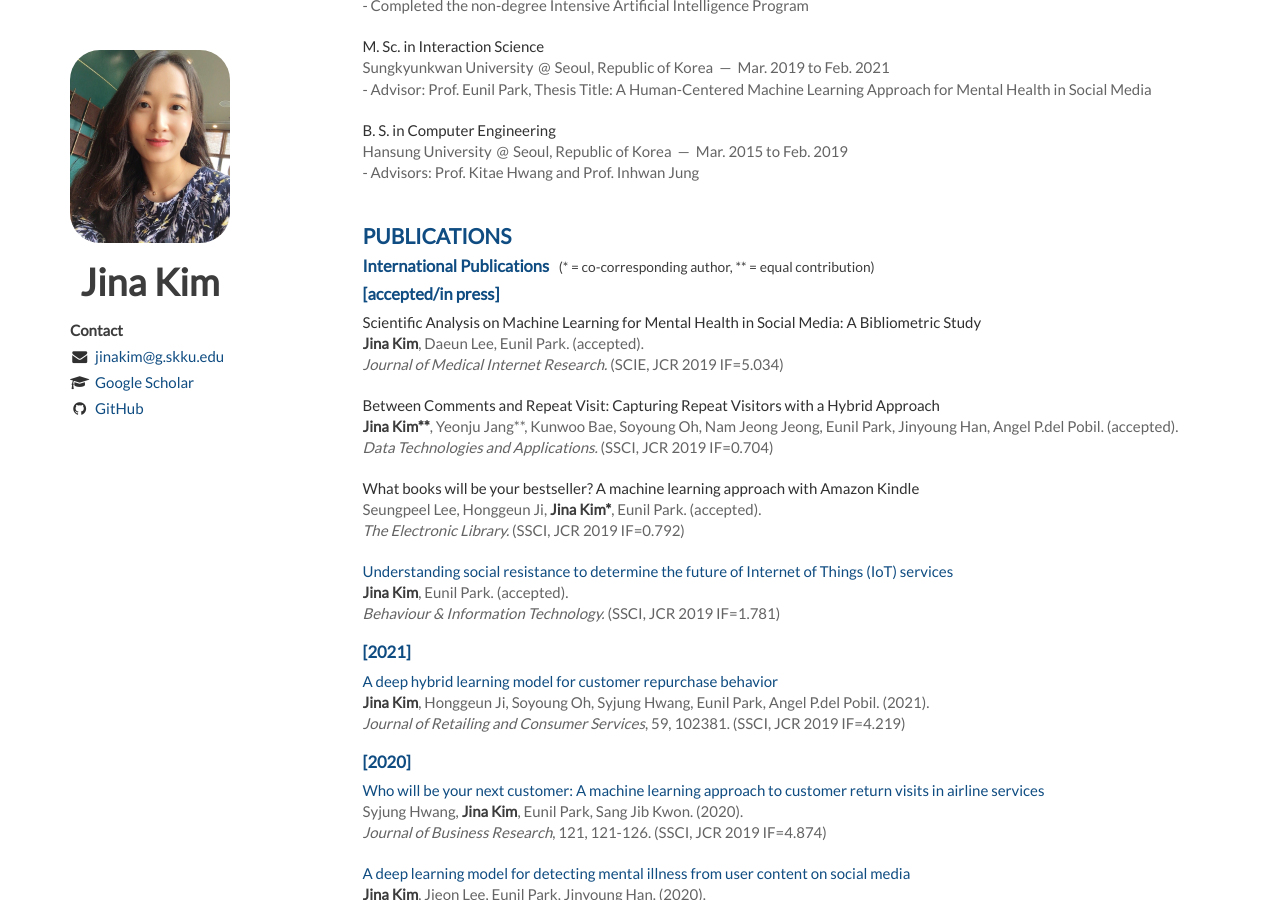
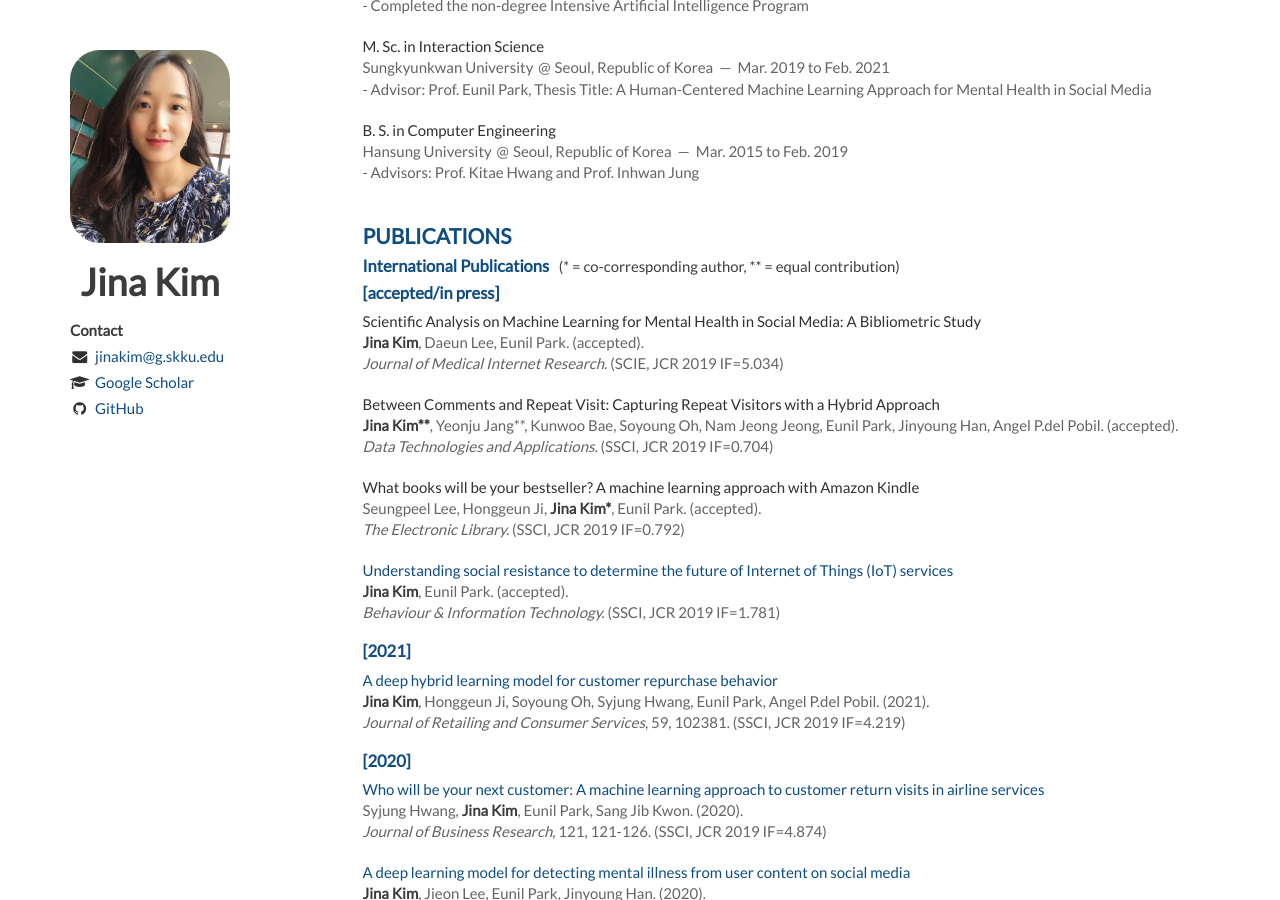
Before and after one commit to Jina-Kim/Jina-Kim.github.io, a Jekyll site: the page built from index.html, in a window 1280 px wide and 900 px high, scrolled down 622 px. Built offline with Jekyll 4.4.1, drawn with Linux system fonts in a browser that asks for light colours; nearby versions of some CDN libraries; the list of posts is cut into pages by our own code.

Commit message:
Update publications.html

```diff
--- a/_includes/publications.html
+++ b/_includes/publications.html
@@ -1,7 +1,7 @@
 <div class="content">
     <h1>Publications</h1>
 
-    <h2>International Publications &nbsp; <span style="font-size: smaller;color: rgb(60, 60, 60);font-weight: normal;">(* = co-corresponding author, ** = equal contribution)</span></h2>
+    <h2>International Publications &nbsp; <span style="font-size: 90%;color: rgb(60, 60, 60);font-weight: normal;">(* = co-corresponding author, ** = equal contribution)</span></h2>
 
     <h2>[accepted/in press]</h2>
 
```
